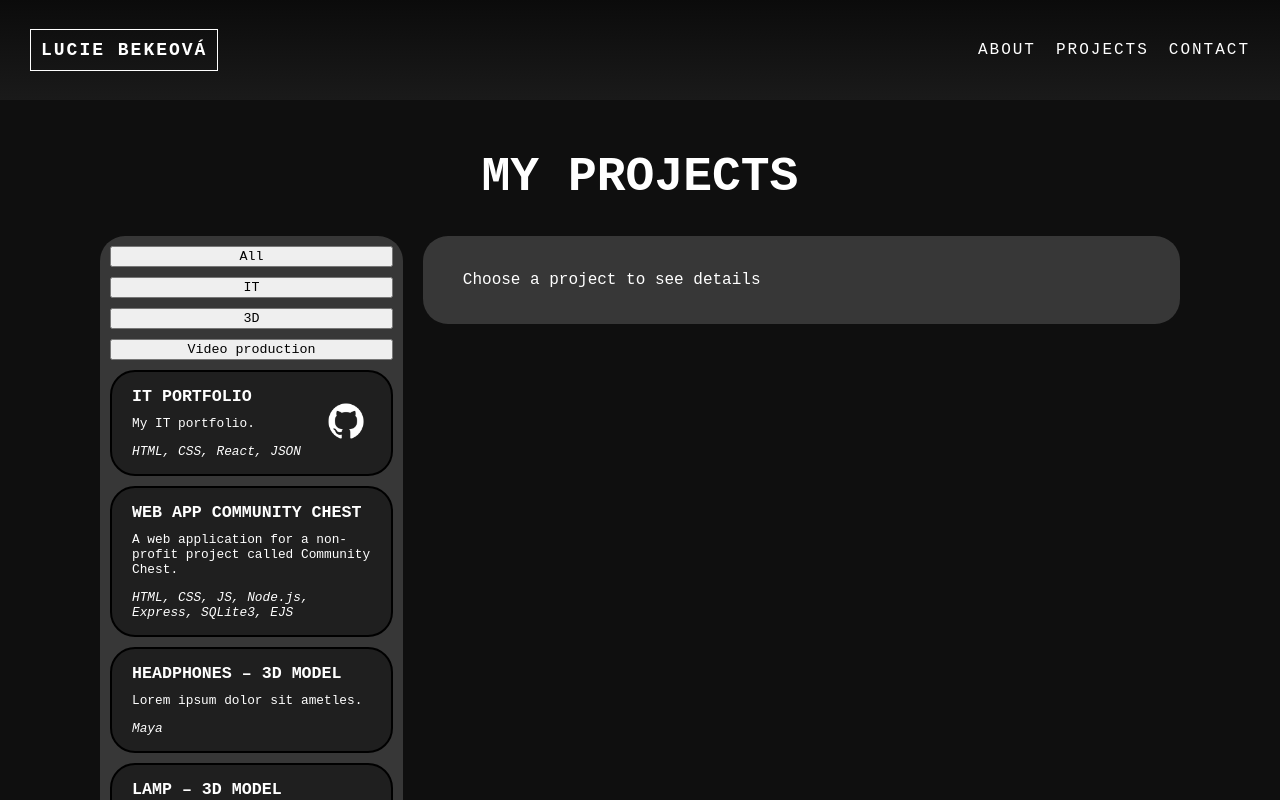
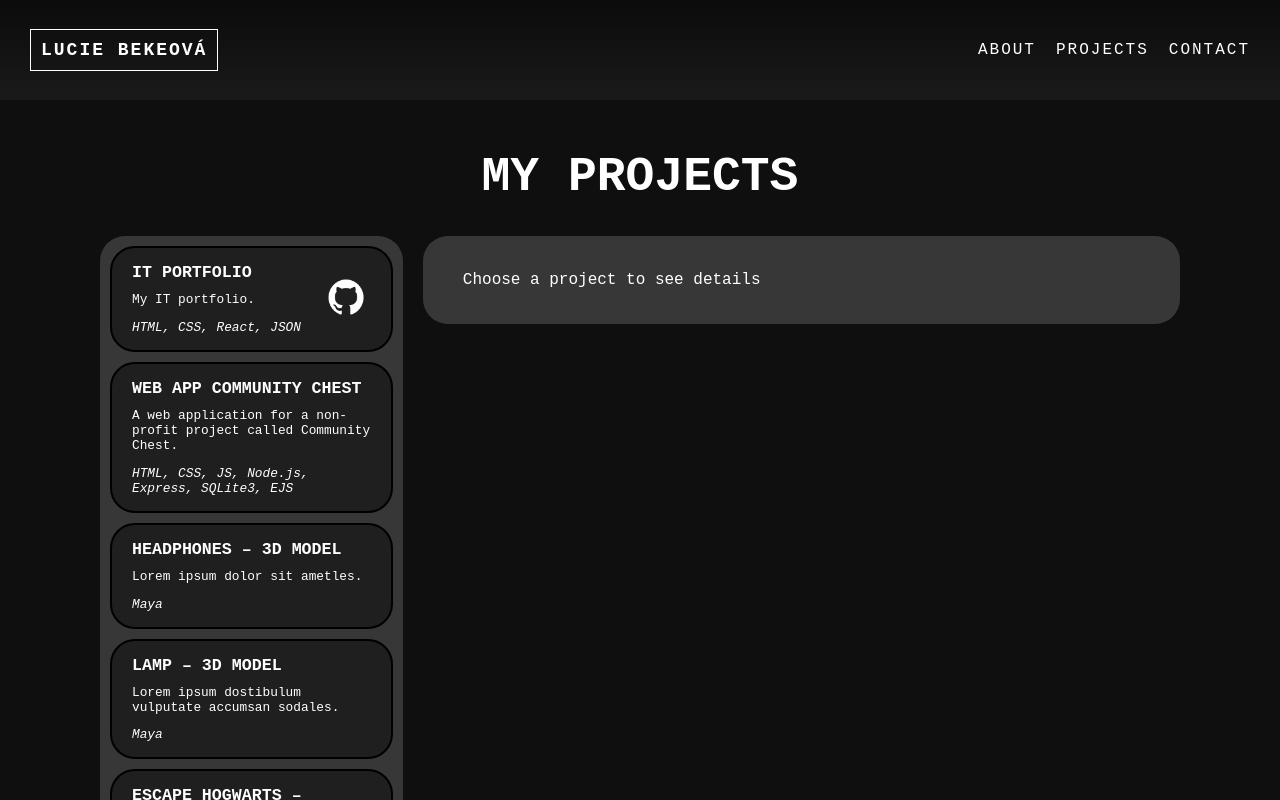
Before and after one commit to Larien27/IT-Portfolio, a React (Create React App) app in the folder portfolio/: page /IT-Portfolio/projects in a window 1280 px wide. Shown: the top 800 px of the page. Built offline with nearby package versions, Linux system fonts and the light colour scheme; the HTML template or start-up script is replaced by a standard one; a web font is replaced by a local one.

Commit message:
Hide project filter buttons, added comments to hidden stuff

```diff
--- a/portfolio/src/pages/Contact/Contact.css
+++ b/portfolio/src/pages/Contact/Contact.css
@@ -70,6 +70,7 @@
     cursor: pointer;
 }
 
+/* TODO */
 .hidden {
     display: none;
 }
--- a/portfolio/src/pages/Projects/Projects.css
+++ b/portfolio/src/pages/Projects/Projects.css
@@ -26,6 +26,11 @@
     row-gap: 10px;
 }
 
+/* TODO */
+#projects-category-filter {
+    display: none;
+}
+
 #project-detail {
     text-align: left;
     padding: 35px 40px;
--- a/portfolio/src/pages/Projects/Projects.js
+++ b/portfolio/src/pages/Projects/Projects.js
@@ -17,11 +17,13 @@ const Projects = () => {
             <h1>My Projects</h1>
             <div id="project-layout">
                 <div id="project-list" className="project-column">
-                    {["All", "IT", "3D", "Video production"].map(category => (
-                        <button>
-                            {category}
-                        </button>
-                    ))}
+                    <div id="projects-category-filter">
+                        {["All", "IT", "3D", "Video production"].map(category => (
+                            <button>
+                                {category}
+                            </button>
+                        ))}
+                    </div>
 
                     {projectsData.map((project, index) => (
                         <ProjectBox
```
